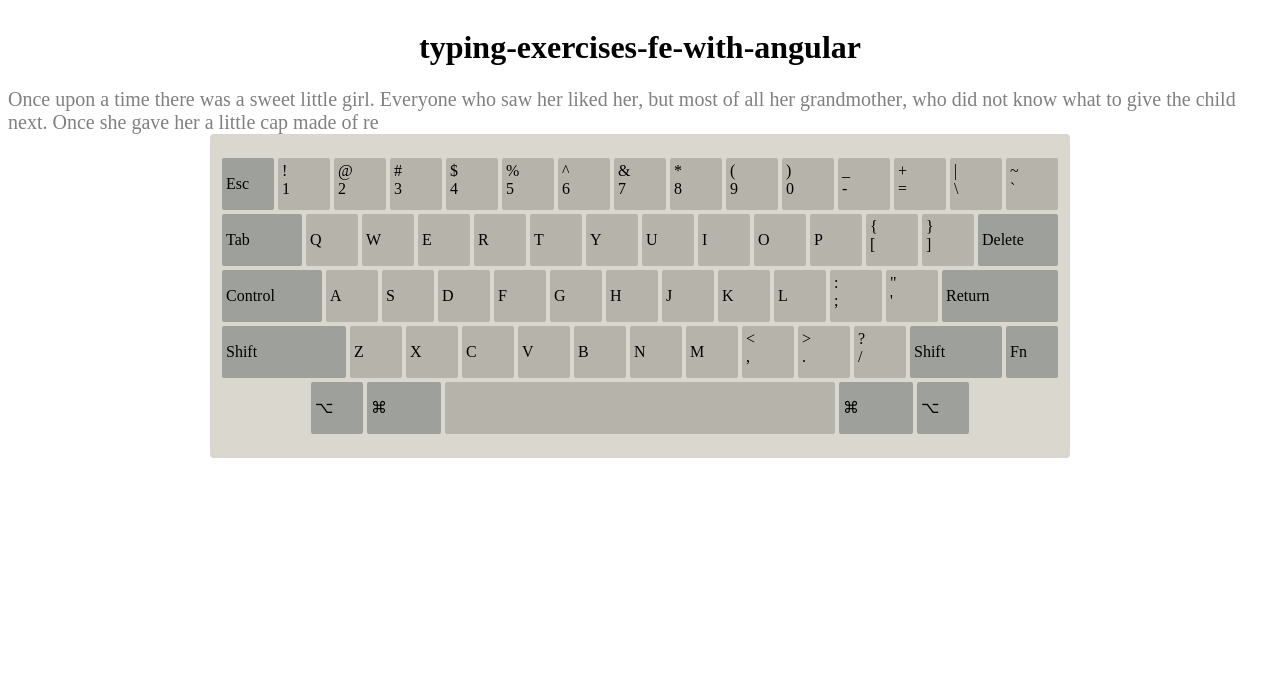
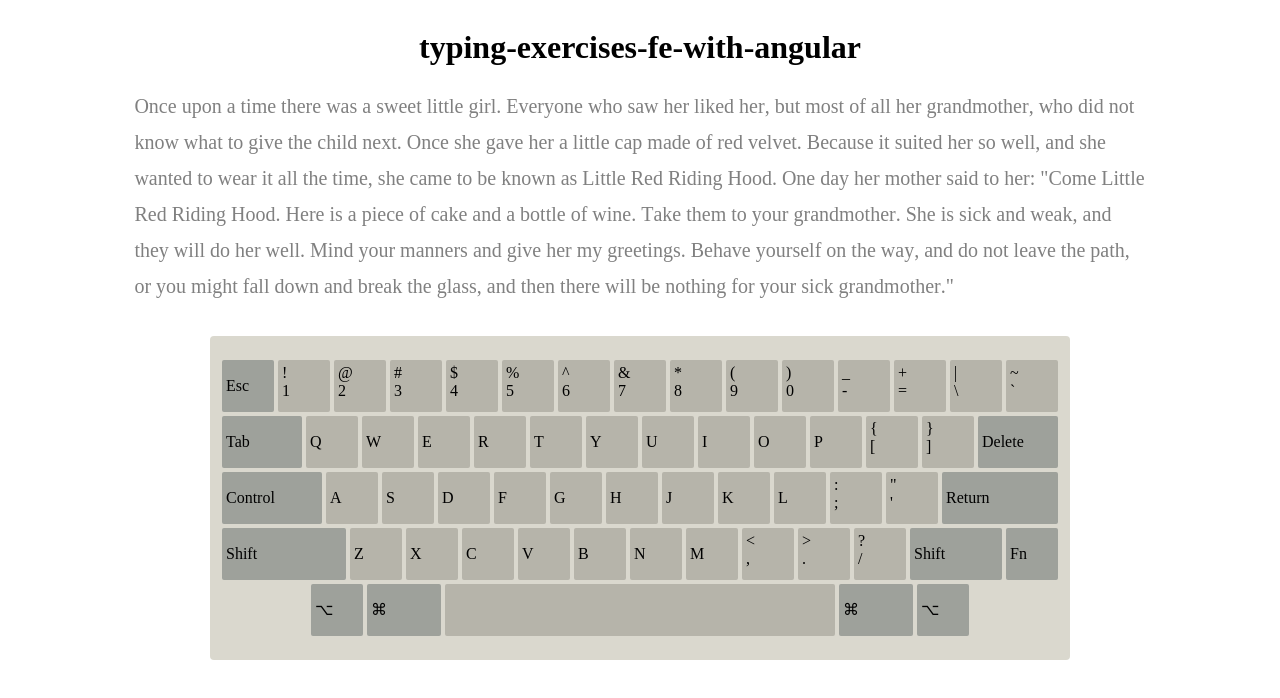
Before and after one commit to hanhan9449/typing-exercises-fe-with-angular, an Angular app: page / in a window 1280 px wide. Shown: the top 698 px of the page. Built offline with nearby package versions, Linux system fonts and the light colour scheme.

Commit message:
feat: 修改样式

```diff
--- a/src/app/input-exercise/input-exercise.component.css
+++ b/src/app/input-exercise/input-exercise.component.css
@@ -1,12 +1,7 @@
 .container {
   font-size: 20px;
+  max-width: 80%;
+  margin: auto;
+  margin-bottom: 32px;
+  line-height: 1.8;
 }
-.inner-container {
-  position: relative;
-}
-
-.grey {
-
-}
-.black {}
-.red {}
--- a/src/app/input-exercise/input-exercise.component.ts
+++ b/src/app/input-exercise/input-exercise.component.ts
@@ -14,7 +14,7 @@ export class InputExerciseComponent implements OnInit {
   testText =
     'Once upon a time there was a sweet little girl. Everyone who saw her liked her, but most of all her grandmother, who did not know what to give the child next. Once she gave her a little cap made of red velvet. Because it suited her so well, and she wanted to wear it all the time, she came to be known as Little Red Riding Hood. One day her mother said to her: "Come Little Red Riding Hood. Here is a piece of cake and a bottle of wine. Take them to your grandmother. She is sick and weak, and they will do her well. Mind your manners and give her my greetings. Behave yourself on the way, and do not leave the path, or you might fall down and break the glass, and then there will be nothing for your sick grandmother."';
   start = 0;
-  end = 200;
+  end = this.testText.length;
   strings = this.testText.slice(this.start, this.end);
   errIndexList = new Set<number>();
   current = 0;
```
